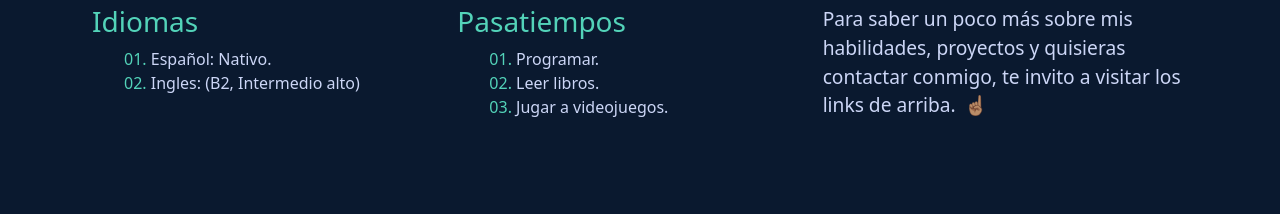
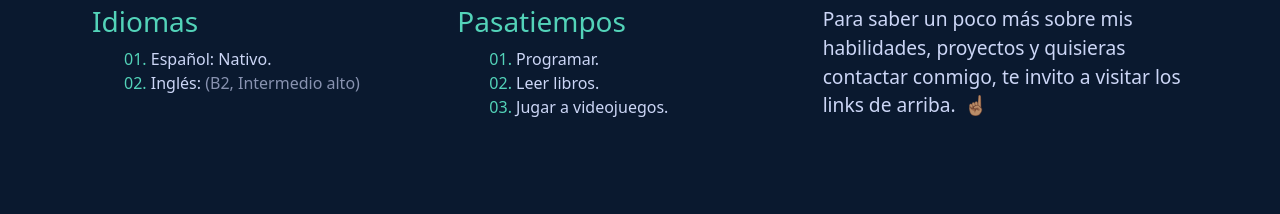
Before and after one commit to Jdvd01/Portfolio, a React app: page / in a window 1280 px wide. Shown: the part 479-693 px from the top of the page. Built offline with nearby package versions, Linux system fonts and the light colour scheme; some packages are replaced by stand-ins of ours.

Commit message:
Anchor with link

```diff
--- a/src/Translations/en/about.json
+++ b/src/Translations/en/about.json
@@ -10,7 +10,10 @@
         "languages": {
             "title": "Languages",
             "first": "Spanish: Native.",
-            "second": "English: (B2, Upper Intermediate)"
+            "second": {
+                "title": "English",
+                "description": "(B2, Upper intermediate)"
+            }
         },
         "hobbies": {
             "title": "Hobbies.",
--- a/src/Translations/es/about.json
+++ b/src/Translations/es/about.json
@@ -10,7 +10,10 @@
         "languages": {
             "title": "Idiomas",
             "first": "Español: Nativo.",
-            "second": "Ingles: (B2, Intermedio alto)"
+            "second": {
+                "title": "Inglés",
+                "description": "(B2, Intermedio alto)"
+            }
         },
         "hobbies": {
             "title": "Pasatiempos",
--- a/src/js/component/About/About.css
+++ b/src/js/component/About/About.css
@@ -92,7 +92,13 @@ ul{
     50% {transform: translateY(0);}
     100% {transform: translateY(-0.5rem);}
 }
-
+.english-anchor{
+    text-decoration: none;
+    color: #8892B0;
+}
+.english-anchor:hover{
+    color: #53D3B9;
+}
 /* XL Screen */
 @media (min-width: 1200px){
     .info-container h1{
--- a/src/js/component/About/About.jsx
+++ b/src/js/component/About/About.jsx
@@ -28,7 +28,7 @@ const About = () => {
                     <ul>
                         <li><span className="numList">01.</span> {t("more.languages.first")}</li>
                         <li>
-                            <span className="numList">02.</span> {t("more.languages.second")}
+                            <span className="numList">02.</span> {t("more.languages.second.title")}: <a className='english-anchor' href='https://www.efset.org/cert/fxWjod' target={"_blank"}> {t("more.languages.second.description")} </a>
                         </li>
                     </ul>
                 </div>
```
